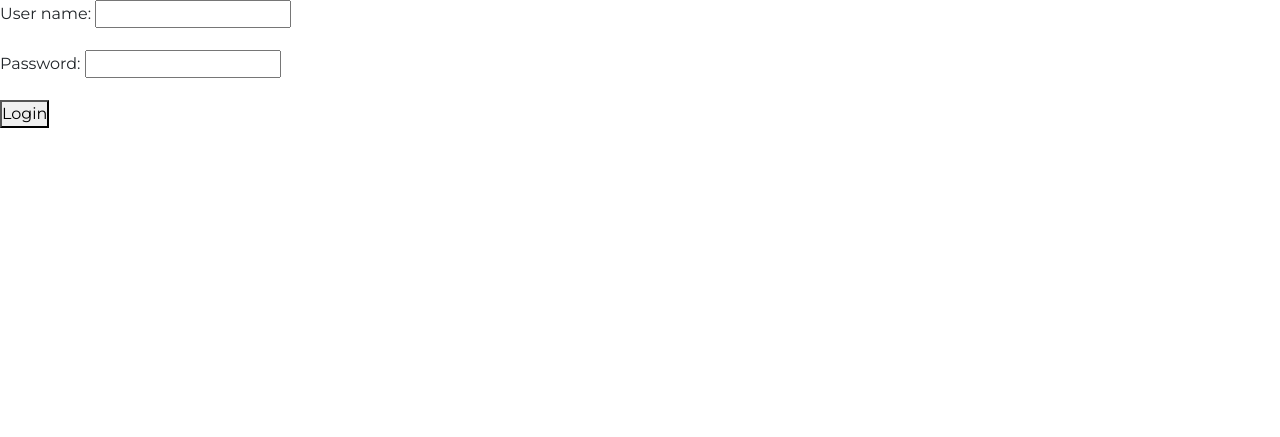
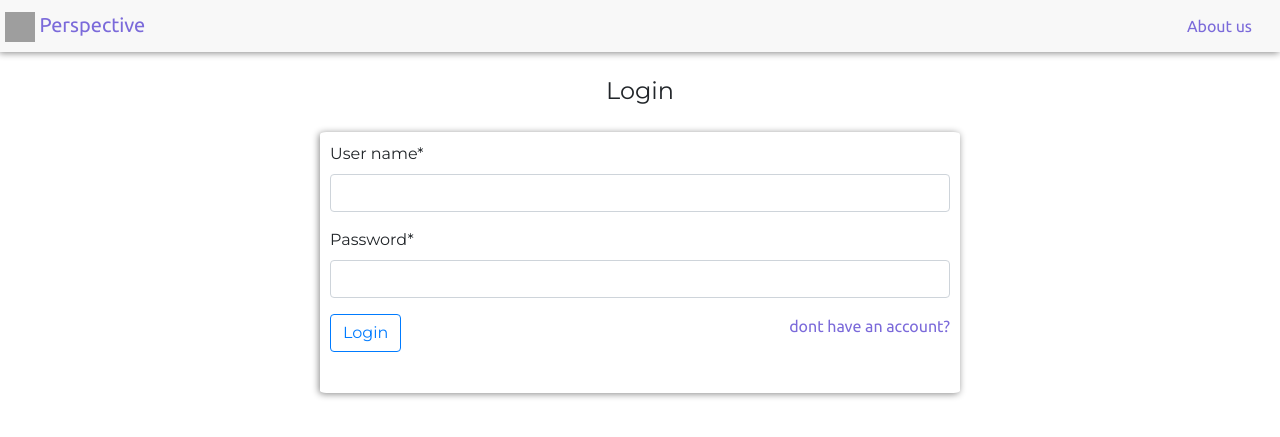
Before and after one commit to MuntasirShoumik/perspective, a Django app: page /account/login/ in a window 1280 px wide. Shown: the top 437 px of the page. Run offline with Django 4.2, Linux system fonts and the light colour scheme; some libraries are stand-ins or nearby versions; grey boxes are pictures that could not be loaded.

Commit message:
login/registration css added

```diff
--- /dev/null
+++ b/account/static/account.css
@@ -0,0 +1,30 @@
+
+
+.login-form-container{
+
+  margin: 2% auto;
+  width: 50%;
+  box-shadow: -1px 1px 7px 0px #888888;
+  padding: 10px;
+  border-radius: 1%;
+
+
+
+}
+
+.coustom-bg{
+    background-color: rgb(248, 248, 248);
+    box-shadow: -1px 1px 7px 0px #888888;
+    padding: 5px 5px;
+}
+
+.login-error{
+    color: red;
+    margin: 5% 0%;
+}
+
+.space{
+margin-top: 2%;
+text-align: center;
+
+}
--- /dev/null
+++ b/account/templates/account/include/navbar.html
@@ -0,0 +1,5 @@
+{% load static %}
+<head>
+
+    <link rel="stylesheet" href="{% static 'nav.css' %}">
+</head>
--- a/account/templates/account/login.html
+++ b/account/templates/account/login.html
@@ -1,24 +1,62 @@
 {% extends 'base.html' %}
-
+{% load static %}
+{% load crispy_forms_tags %}
 {% block title %}
 login
 {% endblock title %}
+
+{% block css_file %}
+
+<link rel="stylesheet" href="  {% static 'account.css' %}  ">
+{% endblock css_file %}
 
 {% block body %}
 
 
 <section class = "login">
 
-    <div class = "form-container">
+
+<nav class="navbar navbar-expand-lg coustom-bg">
+    <a class="navbar-brand" href="#">
+        <img src="https://s3.eu-central-1.amazonaws.com/bootstrapbaymisc/blog/24_days_bootstrap/logo_white.png" width="30" height="30" alt="logo">
+        Perspective
+      </a>
+    <div class="container-fluid">
+      <button class="navbar-toggler" type="button" data-bs-toggle="collapse" data-bs-target="#navbarNav" aria-controls="navbarNav" aria-expanded="false" aria-label="Toggle navigation">
+        <span class="navbar-toggler-icon"></span>
+      </button>
+      <div class="collapse navbar-collapse d-flex justify-content-end " id="navbarNav">
+        <ul class="navbar-nav">
+
+            <li class="nav-item">
+                <a class="nav-link" href="{% url 'feed-index-page' %}">About us</a>
+              </li>
+        </ul>
+      </div>
+
+    </div>
+  </nav>
+
+  <div class = "space">
+    <h4>Login</h4>
+  </div>
+
+
+    <div class = "login-form-container">
         <form action="" method="post">
 
             {% csrf_token %}
-            {{form.as_p}}
-            <button type="submit" formnovalidate> Login </button>
+            {{form | crispy}}
 
+            <div style="display: flex   ;">
+
+            <button type="submit" class="btn btn-outline-primary" formnovalidate> Login </button>
+            <a style="margin-left: auto; margin-top = 10px;" href="{% url 'account-registration-page' %}">dont have an account?</a>
+
+             </div>
         </form>
 
-        <div>
+        <div class="login-error">
             {{error}}
         </div>
 
--- a/account/views.py
+++ b/account/views.py
@@ -51,7 +51,7 @@ def Login(request):
                     request.session['username'] = userName
                     return HttpResponseRedirect("/")
                 else:
-                    error = "Wrong User Name Or Password"
+                    error = "Wrong User Name Or Password !"
             except:
                 print("cant login!")
 
--- a/feed/templates/feed/includes/navbar.html
+++ b/feed/templates/feed/includes/navbar.html
@@ -31,7 +31,7 @@
 
             <li class="nav-item dropdown">
             <a class="nav-link dropdown-toggle" href="#" id="navbarDropdownMenuLink" role="button" data-toggle="dropdown" aria-haspopup="true" aria-expanded="false">
-              <img src="https://s3.eu-central-1.amazonaws.com/bootstrapbaymisc/blog/24_days_bootstrap/fox.jpg" width="40" height="40" class="rounded-circle">
+              <img src="{{account.profile_image.url}}" width="40" height="40" class="rounded-circle">
             </a>
             <div class="dropdown-menu" aria-labelledby="navbarDropdownMenuLink">
               <a class="dropdown-item" href="#">Dashboard</a>
--- a/feed/templates/feed/index.html
+++ b/feed/templates/feed/index.html
@@ -39,7 +39,8 @@
 
     <div class="card border-light cstm-card" >
         <div class="card-header">
-            <a href="{% url 'profile-details-page' post.account.user_name %}">
+            <a href="{% url 'profile-details-page' post.account.user_name %}" class="profile-rc">
+                <img src="{{post.account.profile_image.url}}" width="40" height="40" class="rounded-circle">
                 <h5 class="card-title"> {{post.account}}</h5>
            </a>
         </div>
```
Also changed, not shown: account/templates/account/reg.html (+39 -4 lines), feed/static/feedstyle.css (+7 -0 lines), feed/templates/feed/explore.html (+0 -41 lines), feed/templates/feed/postDetail.html (+4 -3 lines), feed/views.py (+14 -6 lines), account/static/nav.css (added), db.sqlite3, 1 other file.
